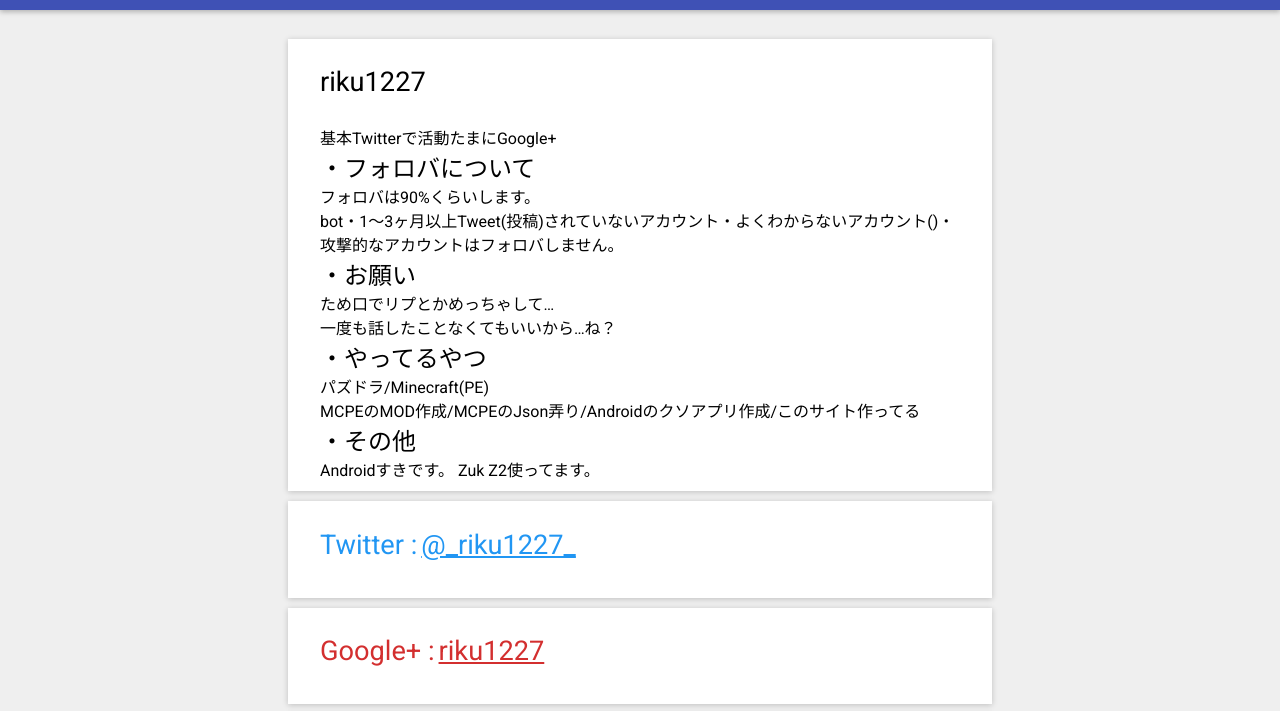
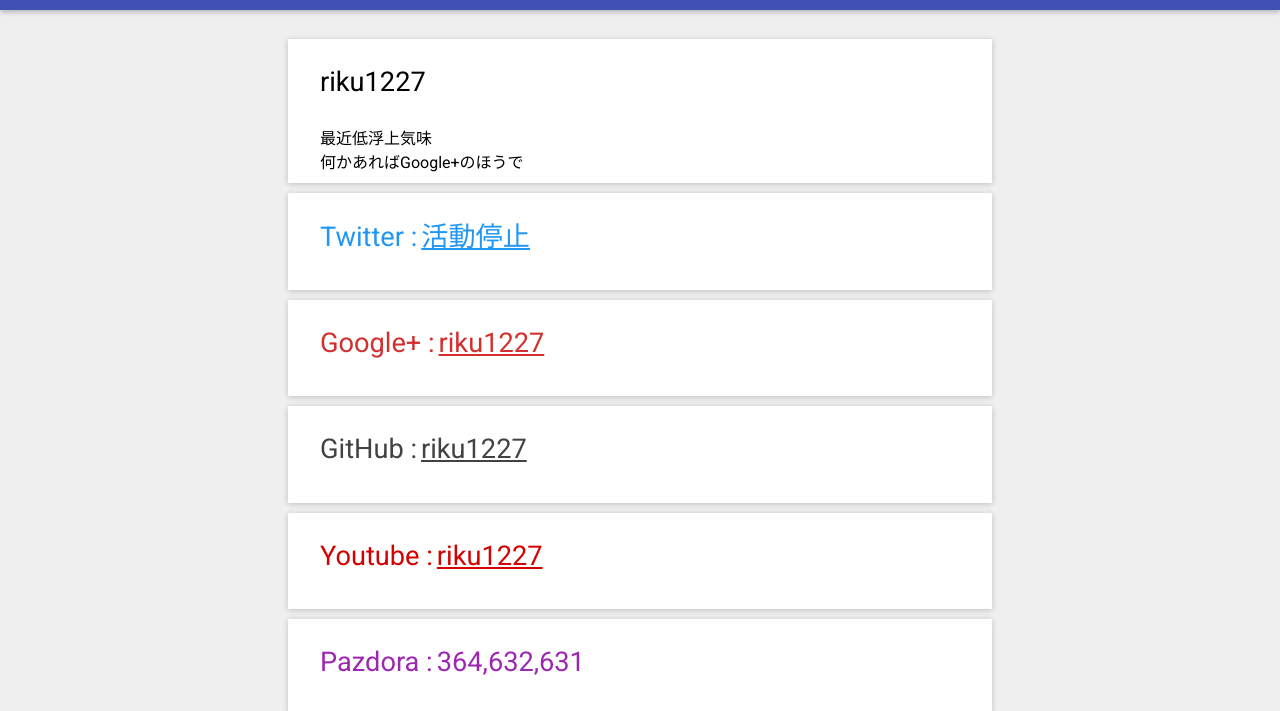
Before and after one commit to riku1227/riku1227.github.io, a plain HTML site: page html/about.html in a window 1280 px wide. Shown: the part 54-765 px from the top of the page. Drawn offline with Linux system fonts and the light colour scheme.

Commit message:
Update about

```diff
--- a/html/about.html
+++ b/html/about.html
@@ -18,18 +18,8 @@
             <div class="card-title">
                 <p>riku1227</p>
             </div>
-            <p class="card-p">基本Twitterで活動たまにGoogle+</p>
-            <p class="card-subtitle">・フォロバについて</p>
-            <p class="card-p">フォロバは90%くらいします。</p>
-            <p class="card-p">bot・1〜3ヶ月以上Tweet(投稿)されていないアカウント・よくわからないアカウント()・攻撃的なアカウントはフォロバしません。</p>
-            <p class="card-subtitle">・お願い</p>
-            <p class="card-p">ため口でリプとかめっちゃして…</p>
-            <p class="card-p">一度も話したことなくてもいいから…ね？</p>
-            <p class="card-subtitle">・やってるやつ</p>
-            <p class="card-p">パズドラ/Minecraft(PE)</p>
-            <p class="card-p">MCPEのMOD作成/MCPEのJson弄り/Androidのクソアプリ作成/このサイト作ってる</p>
-            <p class="card-subtitle">・その他</p>
-            <p class="card-p">Androidすきです。 Zuk Z2使ってます。</p>
+            <p class="card-p">最近低浮上気味</p>
+            <p class="card-p">何かあればGoogle+のほうで</p>
         </div>
         <!--TwitterCard-->
         <div class="card twitter" ontouchstart="">
@@ -37,7 +27,7 @@
                 <p>Twitter :</p>
             </div>
             <div class="card-title-2">
-                <a class="card-a-twitter" href="https://twitter.com/_riku1227_">@_riku1227_</a>
+                <a class="card-a-twitter" href="https://twitter.com/_riku1227_">活動停止</a>
             </div>
         </div>
         <!--GooglePlusCard-->
```
